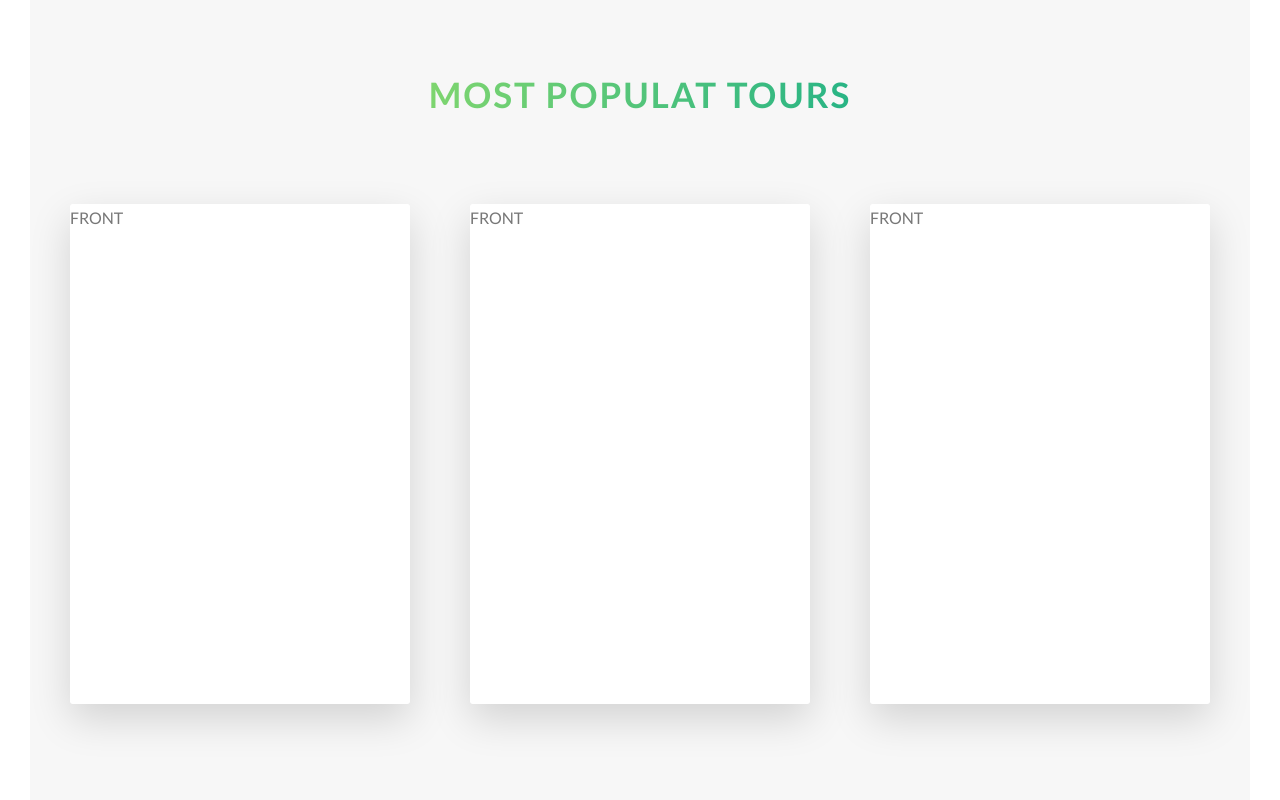
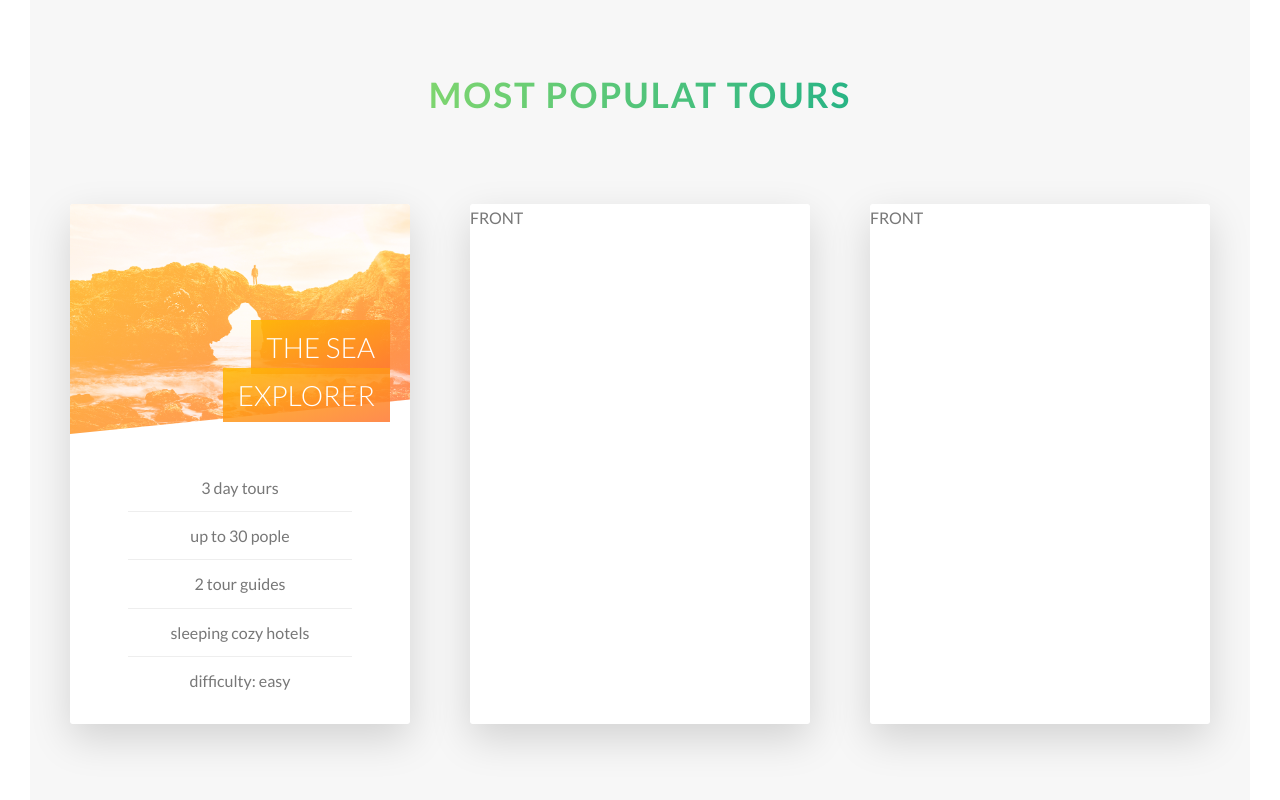
Before and after one commit to MacRayy/advanced_css_course_udemy, a website: page Natours/starter/index.html in a window 1280 px wide. Shown: the part 2365-3165 px from the top of the page. Drawn offline with Linux system fonts and the light colour scheme.

Commit message:
feat(tours card front): create the desing of the front of the card

```diff
--- a/Natours/starter/index.html
+++ b/Natours/starter/index.html
@@ -97,7 +97,21 @@
 					<div class="col-1-of-3">
 						<div class="card">
 							<div class="card__side card__side--front">
-								FRONT
+								<div class="card__picture card__picture--1">
+									&nbsp;
+								</div>
+								<h4 class="card__heading">
+									<span class="card__heading-span card__heading-span--1">The sea explorer</span>
+								</h4>
+								<div class="card__details">
+									<ul>
+										<li>3 day tours</li>
+										<li>up to 30 pople</li>
+										<li>2 tour guides</li>
+										<li>sleeping cozy hotels</li>
+										<li>difficulty: easy</li>
+									</ul>
+								</div>
 							</div>
 							<div class="card__side card__side--back card__side--back-1">
 								BACK
--- a/Natours/starter/sass/abstracts/_variables.scss
+++ b/Natours/starter/sass/abstracts/_variables.scss
@@ -10,6 +10,7 @@ $color-tertiary-light: #2998ff;
 $color-tertiary-dark: #5643fa;
 
 $color-grey-light-1: #f7f7f7;
+$color-grey-light-2: #eee;
 
 $color-gray-dark: #777;
 $color-white: #fff;
--- a/Natours/starter/sass/components/_card.scss
+++ b/Natours/starter/sass/components/_card.scss
@@ -1,20 +1,23 @@
 .card {
+
+  // FUNCTIONALITY
+  -moz-perspective: 150rem;
+  height: 52rem;
   perspective: 150rem;
-  -moz-perspective: 150rem;
   position: relative;
-  height: 50rem;
 
 
   &__side {
-    height: 50rem;
-    transition: all .8s ease-in-out;
-    position: absolute;
-    top: 0;
-    left: 0;
-    width: 100%;
     backface-visibility: hidden;
     border-radius: 3px;
     box-shadow: 0 1.5rem 4rem rgba($color-black, .15);
+    height: 52rem;
+    left: 0;
+    overflow: hidden;
+    position: absolute;
+    top: 0;
+    transition: all .8s ease-in-out;
+    width: 100%;
 
     &--front {
       background-color: $color-white;
@@ -38,10 +41,75 @@
   }
 
   &:hover &__side--front {
-    transform: rotateY(180deg);
+    transform: rotateY(-180deg);
   }
 
   &:hover &__side--back {
     transform: rotateY(0);
   }
+
+  // FRONT SIDE STYLING
+  &__picture {
+    -webkit-clip-path: polygon(0 0, 100% 0, 100% 85%, 0 100%);
+    background-blend-mode: screen;
+    background-size: cover;
+    clip-path: polygon(0 0, 100% 0, 100% 85%, 0 100%);
+    height: 23rem;
+
+    &--1 {
+      background-image: url('../img/nat-5.jpg'), linear-gradient(to right bottom, $color-secondary-light, $color-secondary-dark);
+    }
+
+    &--2 {
+      background-image: url('../img/nat-5.jpg');
+    }
+
+    &--3 {
+      background-image: url('../img/nat-5.jpg');
+    }
+  }
+
+  &__heading {
+    font-size: 2.8rem;
+    font-weight: 300;
+    text-transform: uppercase;
+    color: $color-white;
+    position: absolute;
+    top: 12rem;
+    right: 2rem;
+    text-align: right;
+    width: 75%;
+    z-index: 1
+  }
+
+  &__heading-span {
+    padding: 1rem 1.5rem;
+    -webkit-box-decoration-break: clone;
+    box-decoration-break: clone;
+
+    &--1 {
+       background-image: linear-gradient(to right bottom, rgba($color-secondary-light, .85), rgba($color-secondary-dark, .85));
+    }
+  }
+
+  &__details {
+    padding: 3rem;
+
+
+    ul {
+      list-style: none;
+      width: 80%;
+      margin: 0 auto;
+
+      li {
+        text-align: center;
+        font-style: 1.5rem;
+        padding: 1rem;
+
+        &:not(:last-child) {
+          border-bottom: 1px solid $color-grey-light-2;
+        }
+      }
+    }
+  }
 }
--- a/Natours/starter/sass/layout/_header.scss
+++ b/Natours/starter/sass/layout/_header.scss
@@ -1,4 +1,5 @@
 .header {
+  -webkit-clip-path: polygon(0 0, 100% 0, 100% 75vh, 0 100%);
   background-image: linear-gradient(
     to right bottom,
     rgba($color-primary-light, .8),
```
Also changed, not shown: Natours/starter/css/style.css.
